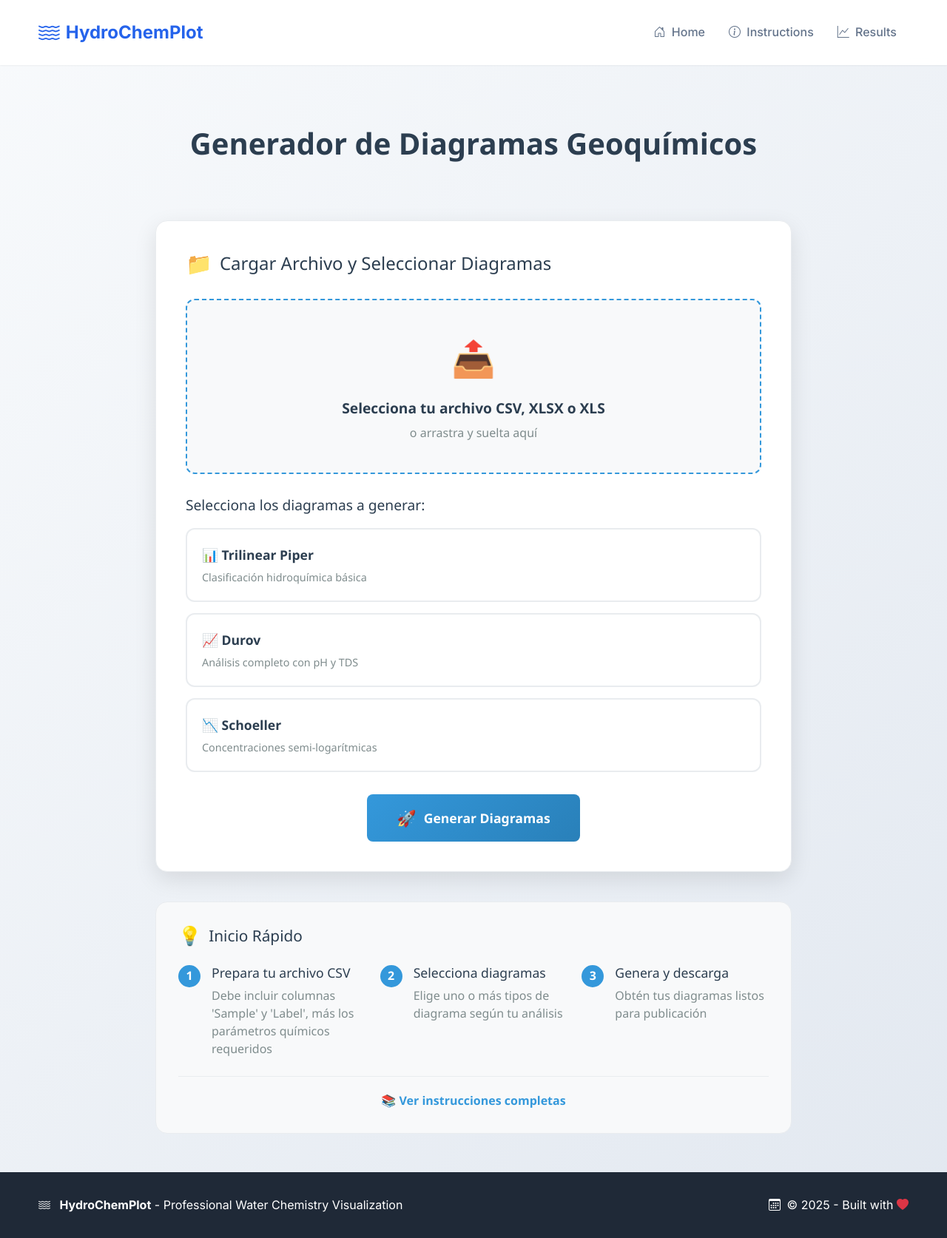
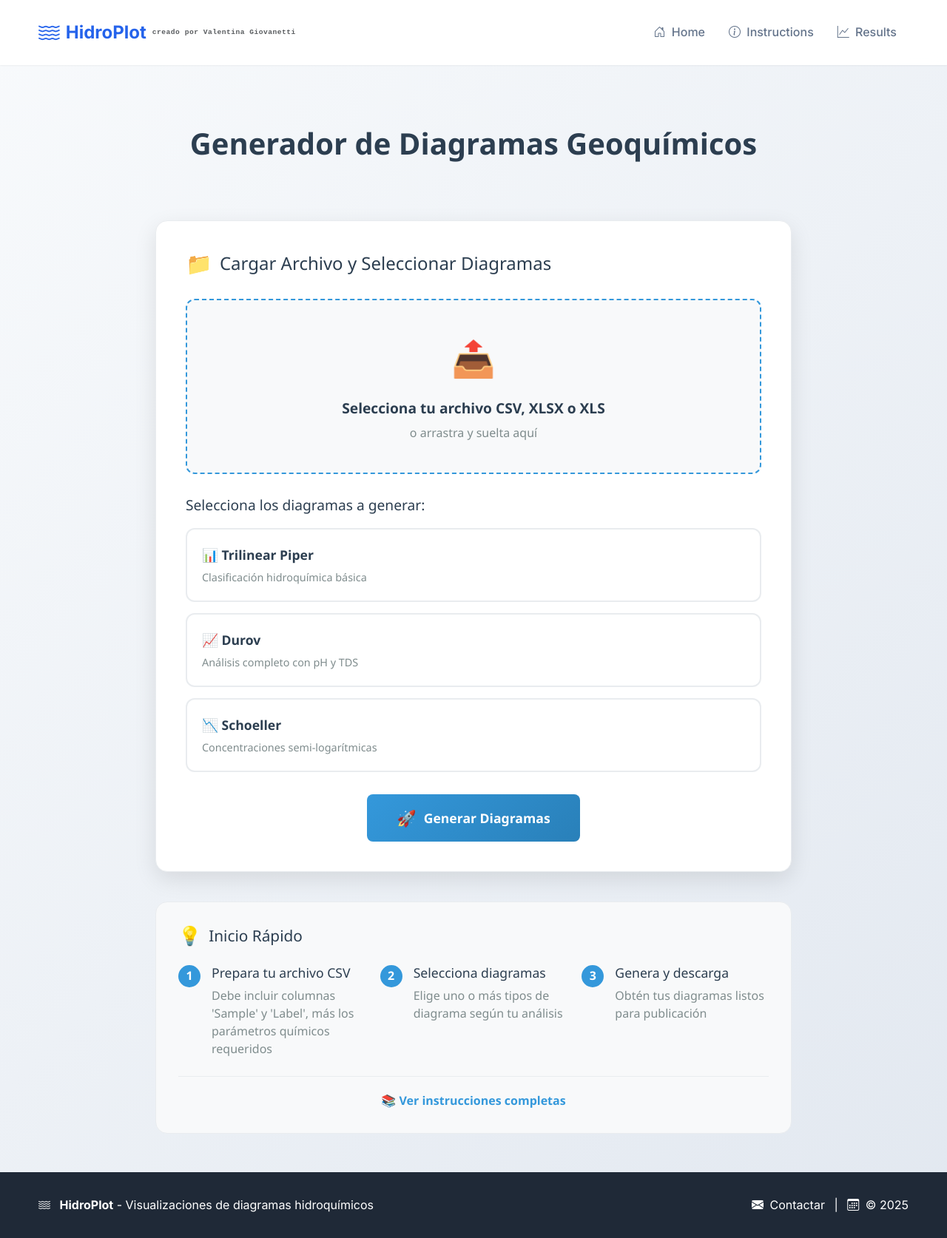
Before and after one commit to valegio/hydrochemplot, a Flask app: page / in a window 1280 px wide; the page is wider, and only the part inside the window is pictured. Shown: that part at 74% size. Run offline with Flask 3, Linux system fonts and the light colour scheme.

Commit message:
Update layout.html

```diff
--- a/templates/layout.html
+++ b/templates/layout.html
@@ -10,7 +10,7 @@
         <!-- Google Fonts -->
         <link href="https://fonts.googleapis.com/css2?family=Inter:wght@300;400;500;600;700&display=swap" rel="stylesheet">
 
-        <title>HydroChemPlot - {% block title %}{% endblock %}</title>
+        <title>HidroPlot - {% block title %}{% endblock %}</title>
 
         <style>
             :root {
@@ -86,7 +86,10 @@
                 transform: scale(1.1) rotate(10deg);
                 color: var(--secondary-color);
             }
-
+            .navbar-brand small {
+                font-family: 'Courier New', monospace;
+                letter-spacing: 0.5px;
+            }
             .navbar-nav .nav-link {
                 color: var(--text-secondary) !important;
                 font-weight: 500;
@@ -268,7 +271,8 @@
             <div class="container">
                 <a class="navbar-brand" href="/">
                     <i class="bi bi-water"></i>
-                    <span>HydroChemPlot</span>
+                    <span>HidroPlot</span>
+                    <small class="d-block text-muted" style="font-size: 0.6rem; line-height: 1.2">creado por Valentina Giovanetti</small>
                 </a>
                 <button class="navbar-toggler" type="button" data-bs-toggle="collapse" data-bs-target="#navbarNav" aria-controls="navbarNav" aria-expanded="false" aria-label="Toggle navigation">
                     <span class="navbar-toggler-icon"></span>
@@ -325,13 +329,18 @@
                     <div class="col-md-6 text-md-start text-center">
                         <p class="mb-0">
                             <i class="bi bi-water me-2"></i>
-                            <strong>HydroChemPlot</strong> - Professional Water Chemistry Visualization
+                            <strong>HidroPlot</strong> - Visualizaciones de diagramas hidroquímicos
                         </p>
                     </div>
                     <div class="col-md-6 text-md-end text-center">
                         <p class="mb-0">
+                            <i class="bi bi-envelope-fill me-1"></i>
+                            <span class="d-inline-block" onclick="this.innerHTML='valentina.giovanetti<span>@</span>ug.uchile.cl'.replace(/<\/?span>/g,'')">
+                                Contactar
+                            </span>
+                            <span class="mx-2">|</span>
                             <i class="bi bi-calendar3 me-1"></i>
-                            © 2025 - Built with <i class="bi bi-heart-fill text-danger"></i>
+                            © 2025
                         </p>
                     </div>
                 </div>
```
